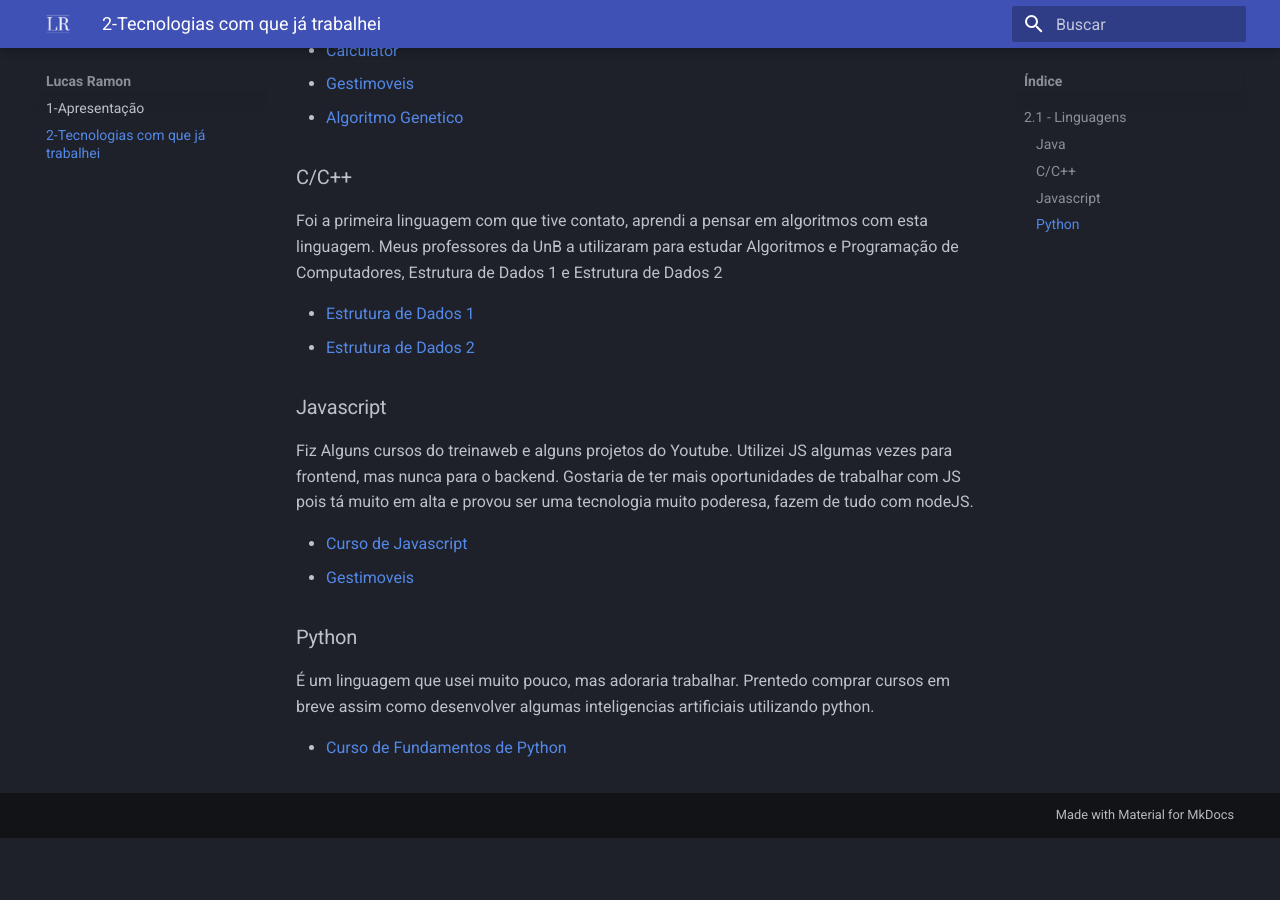
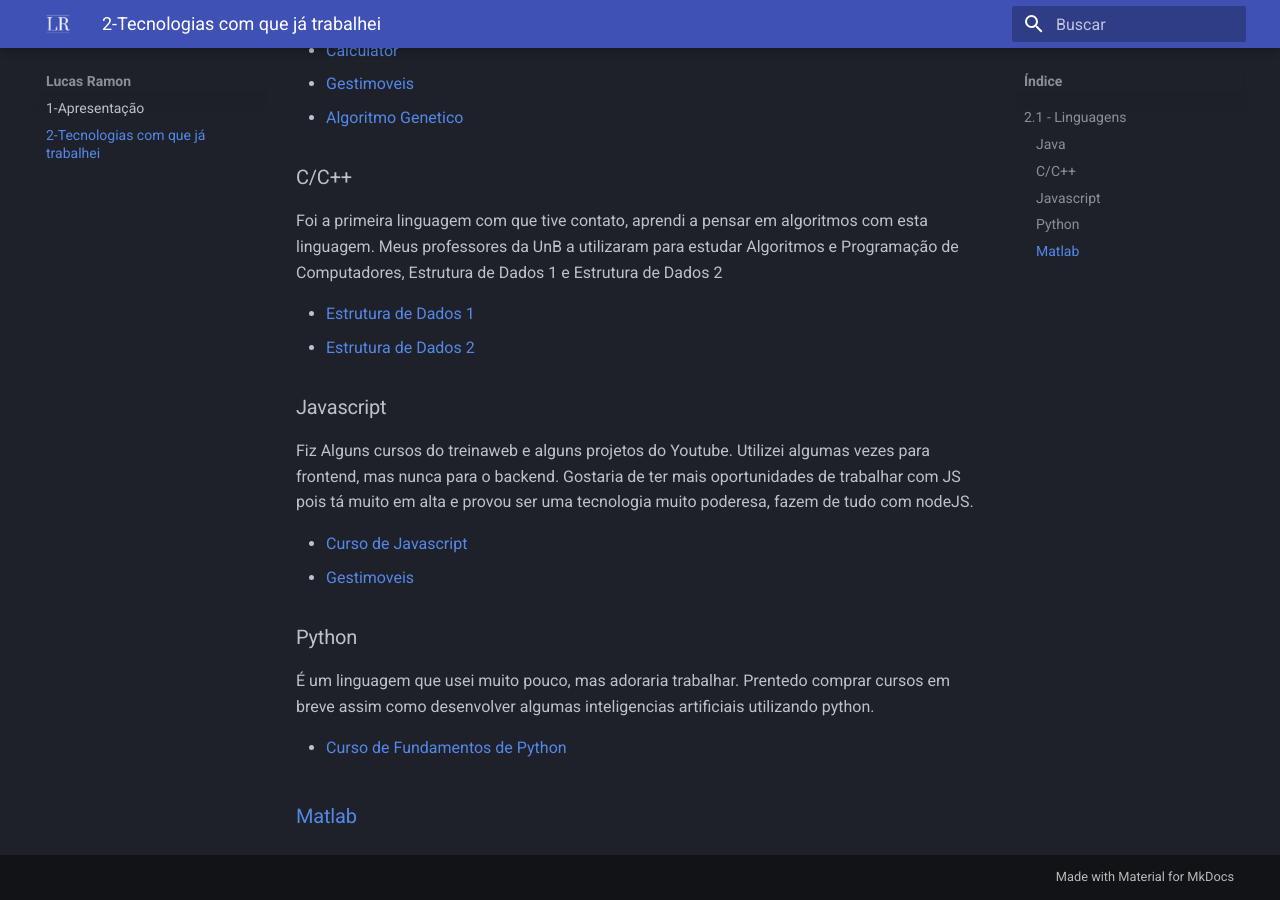
Before and after one commit to lramon2001/lramon2001.github.io, an MkDocs documentation site: the page built from docs/softskills.md, in a window 1280 px wide and 900 px high, scrolled down 629 px. Built offline with MkDocs 1.6.1 and Material for MkDocs 9.7.7, drawn with Linux system fonts in a browser that asks for light colours; before the commit the page ends 1467 px from its top, so only the background shows below that.

Commit message:
Update softskills.md

```diff
--- a/docs/softskills.md
+++ b/docs/softskills.md
@@ -47,7 +47,7 @@
 
 ### Javascript
 
-Fiz Alguns cursos do treinaweb e alguns projetos do Youtube. Utilizei JS algumas vezes para frontend, mas nunca para o backend. Gostaria de ter mais oportunidades de trabalhar com JS pois tá muito em alta e provou ser uma tecnologia muito poderesa, fazem de tudo com nodeJS.
+Fiz Alguns cursos do treinaweb e alguns projetos do Youtube. Utilizei algumas vezes para frontend, mas nunca para o backend. Gostaria de ter mais oportunidades de trabalhar com JS pois tá muito em alta e provou ser uma tecnologia muito poderesa, fazem de tudo com nodeJS.
 <ul>
   <li><a href="">Curso de Javascript</a></li>
   <li><a href="">Gestimoveis</a></li>
@@ -60,3 +60,5 @@
 <ul>
   <li><a href="https://github.com/lramon2001/Python-Fundamentos">Curso de Fundamentos de Python <a/></li>
 </ul>
+
+### Matlab
```
